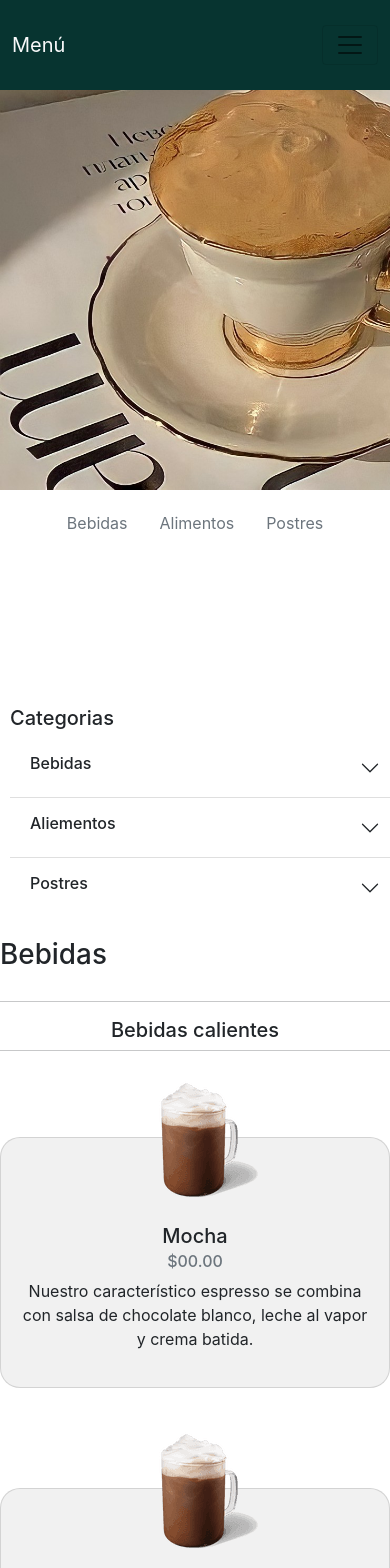
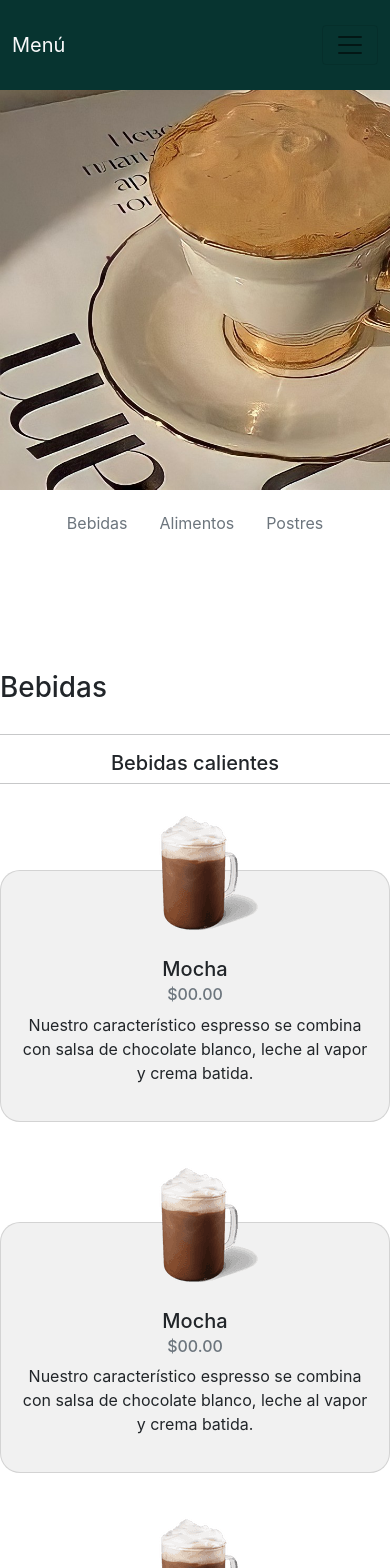
Before and after one commit to marisolGarcia2611/Yummy, a React (Create React App) app: page /Main in a window 390 px wide. Shown: the top 1568 px of the page. Built offline with nearby package versions, Linux system fonts and the light colour scheme.

Commit message:
nuevas funciones de main

```diff
--- a/src/Main.js
+++ b/src/Main.js
@@ -41,7 +41,7 @@ function Main() {
                     <div id="spacephantom" className="col-md-2 spacephantom">
 
                     </div>
-                    <div id="space2" className="col-md-2 space2">
+                    <div id="space2" className="col-md-2 d-none d-md-block space2">
 
                         <h5>Categorias</h5>
 
@@ -298,7 +298,7 @@ window.onscroll = function() {
     if (window.scrollY >= 491){
         document.getElementById("nav1").style.position = "fixed";
         document.getElementById("nav1").style.zIndex = "5";
-        document.getElementById("nav1").style.tops = "0";
+        document.getElementById("nav1").style.top = "0";
         document.getElementById("nav1").style.borderRadius = "20px";
         document.getElementById("nav1").style.backgroundColor = "rgb(216, 216, 216)";
     }else{
```
